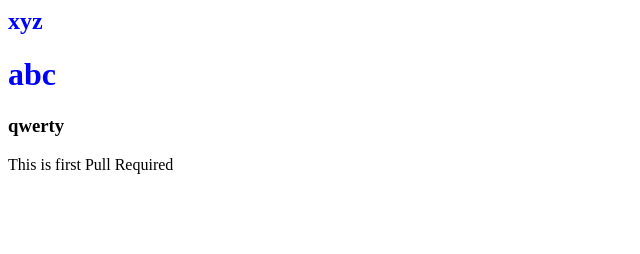
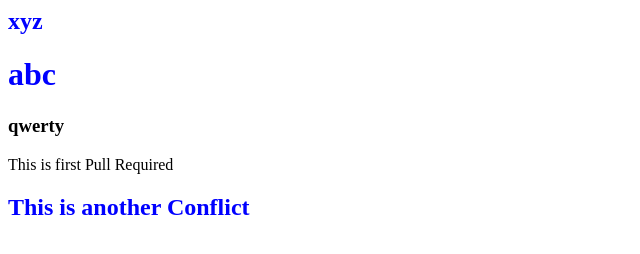
Before and after one commit to mahnoorkhan/TestRepository, a plain HTML site: page index.html in a window 1280 px wide. Shown: the whole page, without its empty margins (0-640 px from the left). Drawn offline with Linux system fonts and the light colour scheme.

Commit message:
Added Another Conflict

```diff
--- a/index.html
+++ b/index.html
@@ -12,5 +12,6 @@ color:blue;
 <h1> abc </h1>
 <h3> qwerty </h3>
 <p>This is first Pull Required</p>
+<h2>This is another Conflict</h2>
 </body>
 </html>
```
